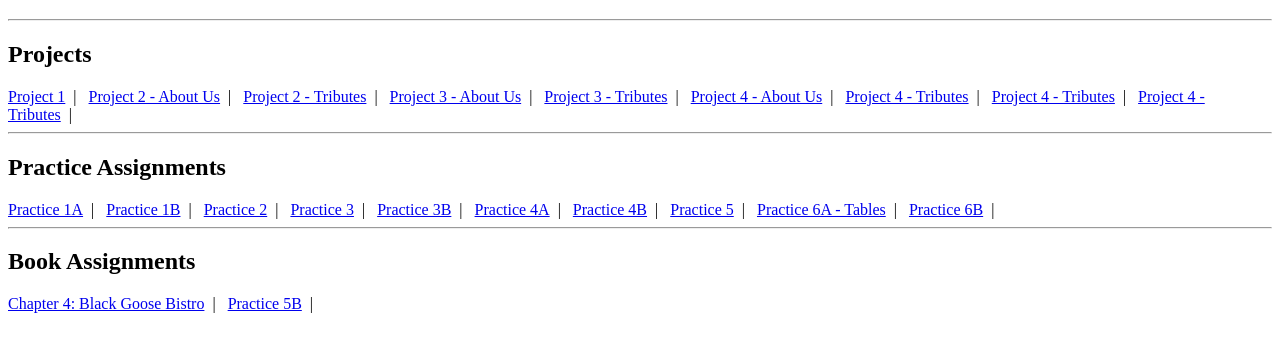
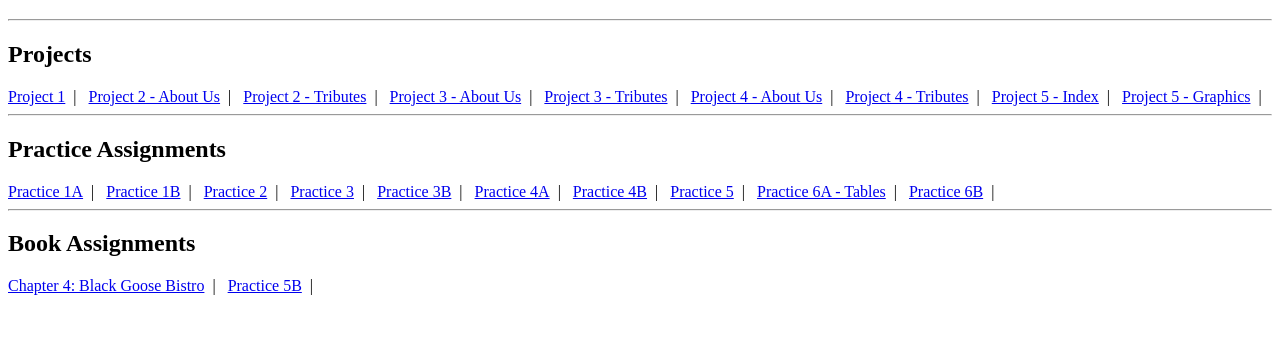
Before and after one commit to rachael-hull/INFO2420, a plain HTML site: page index.html in a window 1280 px wide. Shown: the part 61-412 px from the top of the page. Drawn offline with Linux system fonts and the light colour scheme.

Commit message:
Changing labels to project 5 links

```diff
--- a/index.html
+++ b/index.html
@@ -16,8 +16,8 @@
 <a href="/INFO2420/Projects/Project3/Tributes.html">Project 3 - Tributes</a>&nbsp;&nbsp;|&nbsp;&nbsp;
 <a href="/INFO2420/Projects/Project4/AboutUs.html">Project 4 - About Us</a>&nbsp;&nbsp;|&nbsp;&nbsp;
 <a href="/INFO2420/Projects/Project4/Tributes.html">Project 4 - Tributes</a>&nbsp;&nbsp;|&nbsp;&nbsp;
-<a href="/INFO2420/Projects/Project5/project5.html">Project 4 - Tributes</a>&nbsp;&nbsp;|&nbsp;&nbsp;
-<a href="/INFO2420/Projects/Project5/graphics.html">Project 4 - Tributes</a>&nbsp;&nbsp;|&nbsp;&nbsp;
+<a href="/INFO2420/Projects/Project5/project5.html">Project 5 - Index</a>&nbsp;&nbsp;|&nbsp;&nbsp;
+<a href="/INFO2420/Projects/Project5/graphics.html">Project 5 - Graphics</a>&nbsp;&nbsp;|&nbsp;&nbsp;
 <hr />
 <h2>Practice Assignments</h2>
 <a href="/INFO2420/Practices/Practice_1A/practice1.html">Practice 1A</a>&nbsp;&nbsp;|&nbsp;&nbsp;
```
